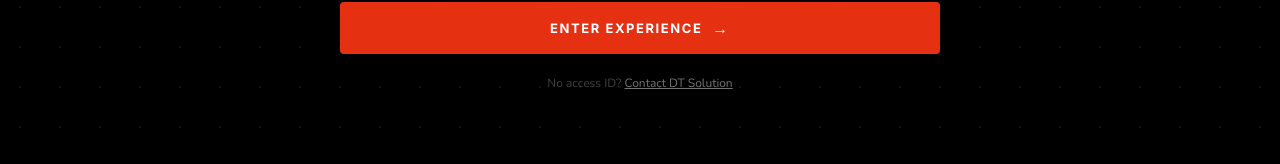
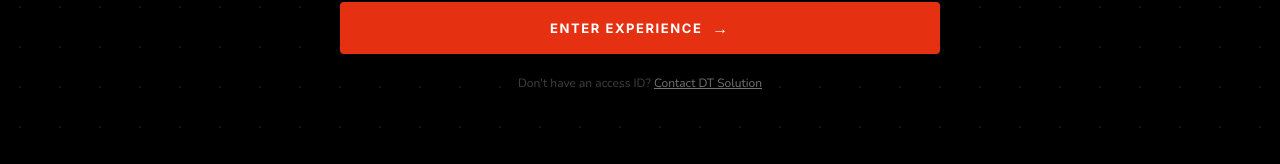
Before and after one commit to dtsolution-a/experience, a React (Vite) app: page / in a window 1280 px wide. Shown: the part 573-737 px from the top of the page. Built offline with nearby package versions, Linux system fonts and the light colour scheme; a web font is replaced by a local one.

Commit message:
feat: gate contact link points to dtsolution.in

```diff
--- a/src/components/ExperienceGate.jsx
+++ b/src/components/ExperienceGate.jsx
@@ -135,8 +135,8 @@ export default function ExperienceGate({ onUnlock }) {
         </form>
 
         <p className="gate-note">
-          No access ID?{' '}
-          <a href="mailto:support@medialooptech.com">Contact DT Solution</a>
+          Don't have an access ID?{' '}
+          <a href="https://dtsolution.in" target="_blank" rel="noopener noreferrer">Contact DT Solution</a>
         </p>
       </motion.div>
 
```
